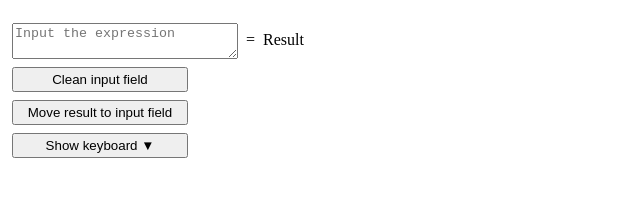
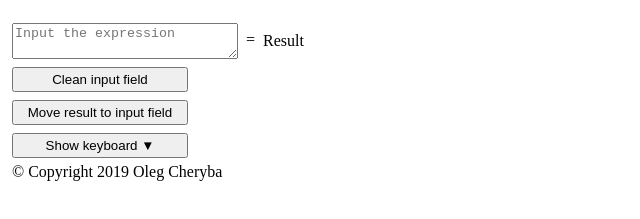
Before and after one commit to OlehCheryba/calculator, a plain HTML site: page index.html in a window 1280 px wide. Shown: the part 61-280 px from the top of the page, without its empty margins (0-640 px from the left). Drawn offline with Linux system fonts and the light colour scheme.

Commit message:
Update index.html

```diff
--- a/index.html
+++ b/index.html
@@ -8,12 +8,15 @@
     <title>Calculator</title>
 </head>
 <body>
+    <header>
         <h1>Calculator</h1>
+    </header>
+    <main>
         <form>
             <label>
                 <textarea id="inputEx" placeholder="Input the expression"></textarea>
                 =
-            <span id="result">Result<span>
+                <span id="result">Result</span>
             </label>
             <br>
             <input type="button" id="reset" value="Clean input field">
@@ -48,6 +51,10 @@
                 <input type="button" id="subtract" value="-">
             </div>
         </form>
+    </main>
+    <footer>
+        <span id="copyright">© Copyright 2019 Oleg Cheryba</span>
+    </footer>
     <script src="js/index.js"></script>
     <script src="js/eventListeners.js"></script>
 </body>
```
Lines whose indentation alone changed are shown as unchanged.
